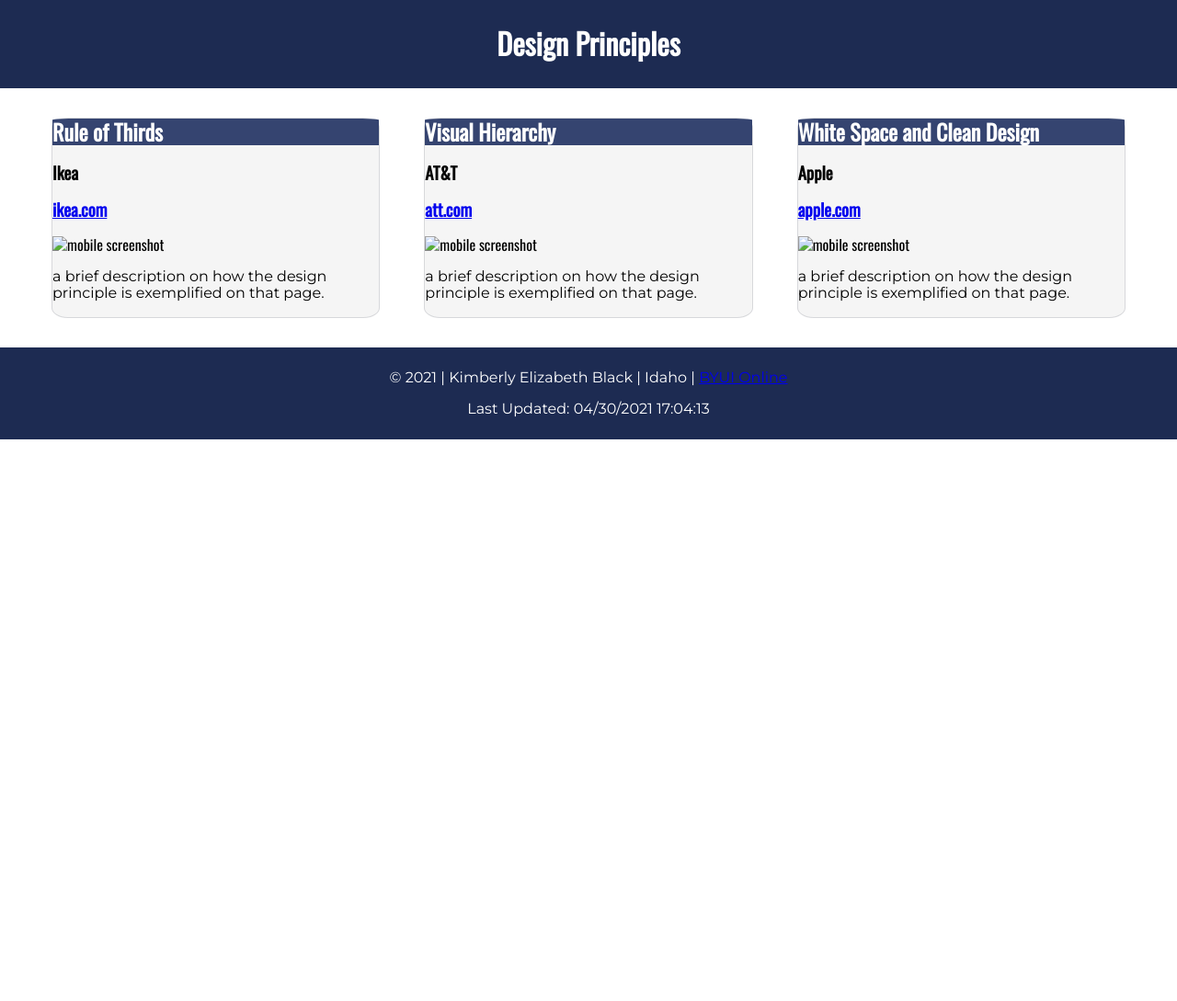
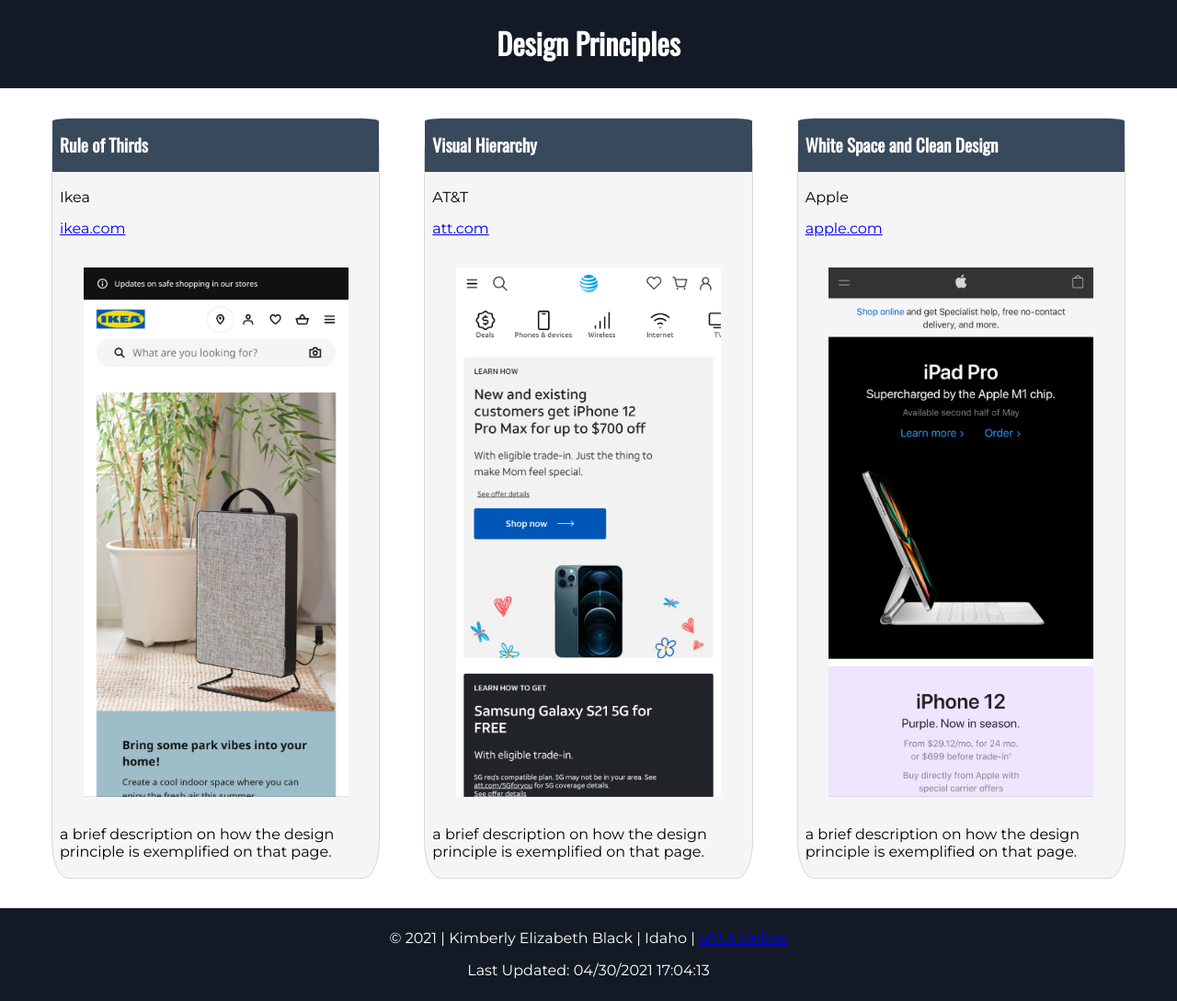
Before and after one commit to Kim-Quirk/kim-quirk.github.io, a PHP site: page /design-principles.html in a window 1280 px wide. Shown: the whole page at 92% size. Before the commit the page ends 478 px from the top, so only its background shows below. Run offline with PHP 8.4, Linux system fonts and the light colour scheme.

Commit message:
Final Touches

```diff
--- a/lesson2/css/large.css
+++ b/lesson2/css/large.css
@@ -1,4 +1,4 @@
-@media only screen and (min-width: 50em) {
+@media only screen and (min-width: 63.5em) {
     main {
         grid-template-columns: 1fr 1fr 1fr;
     }
--- a/lesson2/css/small.css
+++ b/lesson2/css/small.css
@@ -1,6 +1,6 @@
 header,
 footer {
-    background-color: #1d2b52;
+    background-color: #131a26;
     color: white;
     text-align: center;
     margin: 0;
@@ -13,6 +13,7 @@
 }
 p {
     font-family: 'Montserrat', sans-serif;
+    font-size: 1em;
 }
 
 main {
@@ -22,19 +23,39 @@
 
 section {
     background-color: whitesmoke;
-    margin-left: .5em;
-    margin-right: .5em;
     border-radius: 5%;
     border: 1px solid #d7d8db;
-    /* padding: 2px; */
 }
 
-h2 {
+ h2 {
     color: white;
-    margin: 0px;
-    padding-top: 1px;
-    padding-bottom: 1px;
-    background-color: #354470;
+    font-size: 1.2em;
+}
+
+#blue {
+    background-color: #39495c;
     border-top-left-radius: 5%;
     border-top-right-radius: 5%;
+    padding-left: .5em;
+    padding-right: .5em;
+    padding-top: 2px;
+    padding-bottom: 2px;
+    margin: 0px;
 }
+
+#white {
+    padding-left: .5em;
+    padding-right: .5em;
+    padding-top: .2em;
+    padding-bottom: .2em;
+    margin: 0px;
+}
+
+img {
+    width: 18em;
+    display: block;
+    margin-left: auto;
+    margin-right: auto;
+    padding-top: 1em;
+    padding-bottom: 1em;
+}
--- a/lesson2/design-principles.html
+++ b/lesson2/design-principles.html
@@ -23,33 +23,49 @@
         <h1>Design Principles</h1>
     </header>
     <main>
+
         <section id="one">
-            <div><h2>Rule of Thirds</h2></div>
-            <h3>Ikea</h3>
+            <div id="blue">
+                <h2>Rule of Thirds</h2>
+            </div>
+            <div id="white">
+                <p>Ikea</p>
                 <a href="https://www.ikea.com/us/en/">
-                <h3>ikea.com</h3>
+                    <p>ikea.com</p>
                 </a>
-            <img href="images/ikea.png" alt="mobile screenshot">
+                <img src="images/ikea.png" alt="mobile screenshot">
                 <p>a brief description on how the design principle is exemplified on that page.</p>
+            </div>
         </section>
+
         <section id="two">
+            <div id="blue">
                 <h2>Visual Hierarchy</h2>
-            <h3>AT&T</h3>
+            </div>
+            <div id="white">
+                <p>AT&T</p>
                 <a href="https://www.att.com/">
-                <h3>att.com</h3>
+                    <p>att.com</p>
                 </a>
-            <img href="kim-quirk.github.io/lesson2/images/att.png" alt="mobile screenshot">
+                <img src="images/att.png" alt="mobile screenshot">
                 <p>a brief description on how the design principle is exemplified on that page.</p>
+            </div>
         </section>
+
         <section id="three">
+            <div id="blue">
                 <h2>White Space and Clean Design</h2>
-            <h3>Apple</h3>
+            </div>
+            <div id="white">
+                <p>Apple<p>
                 <a href="https://www.apple.com/">
-                <h3>apple.com</h3>
+                    <p>apple.com</p>
                 </a>
-            <img href="./lesson2/images/apple.png" alt="mobile screenshot">
+                <img src="images/apple.png" alt="mobile screenshot">
                 <p>a brief description on how the design principle is exemplified on that page.</p>
+            </div>
         </section>
+
     </main>
     <footer>
         <p class="legal">&copy; <span id="copyrightyear"></span> | Kimberly Elizabeth Black | Idaho | <a
```
Lines whose indentation alone changed are shown as unchanged.
